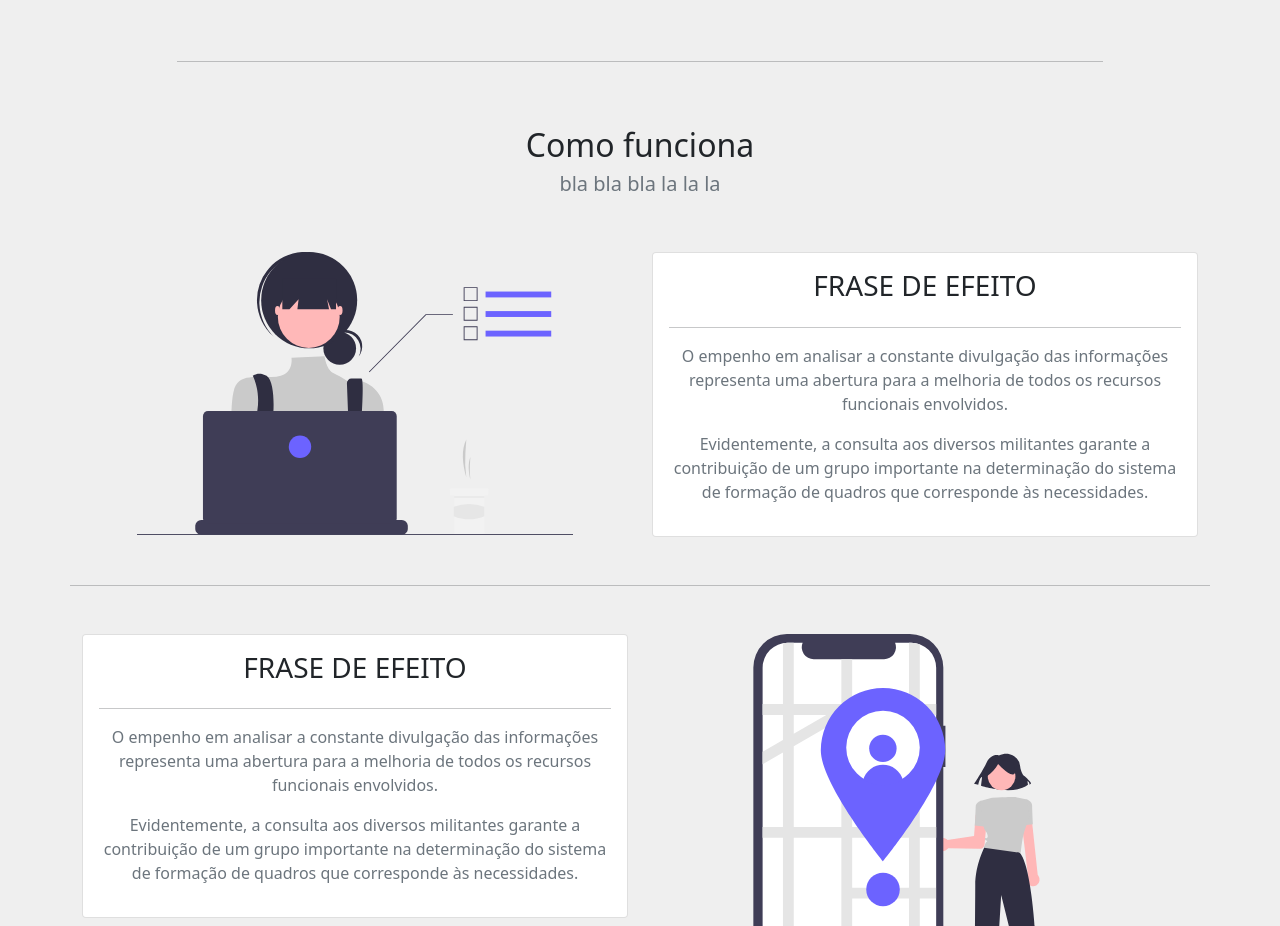
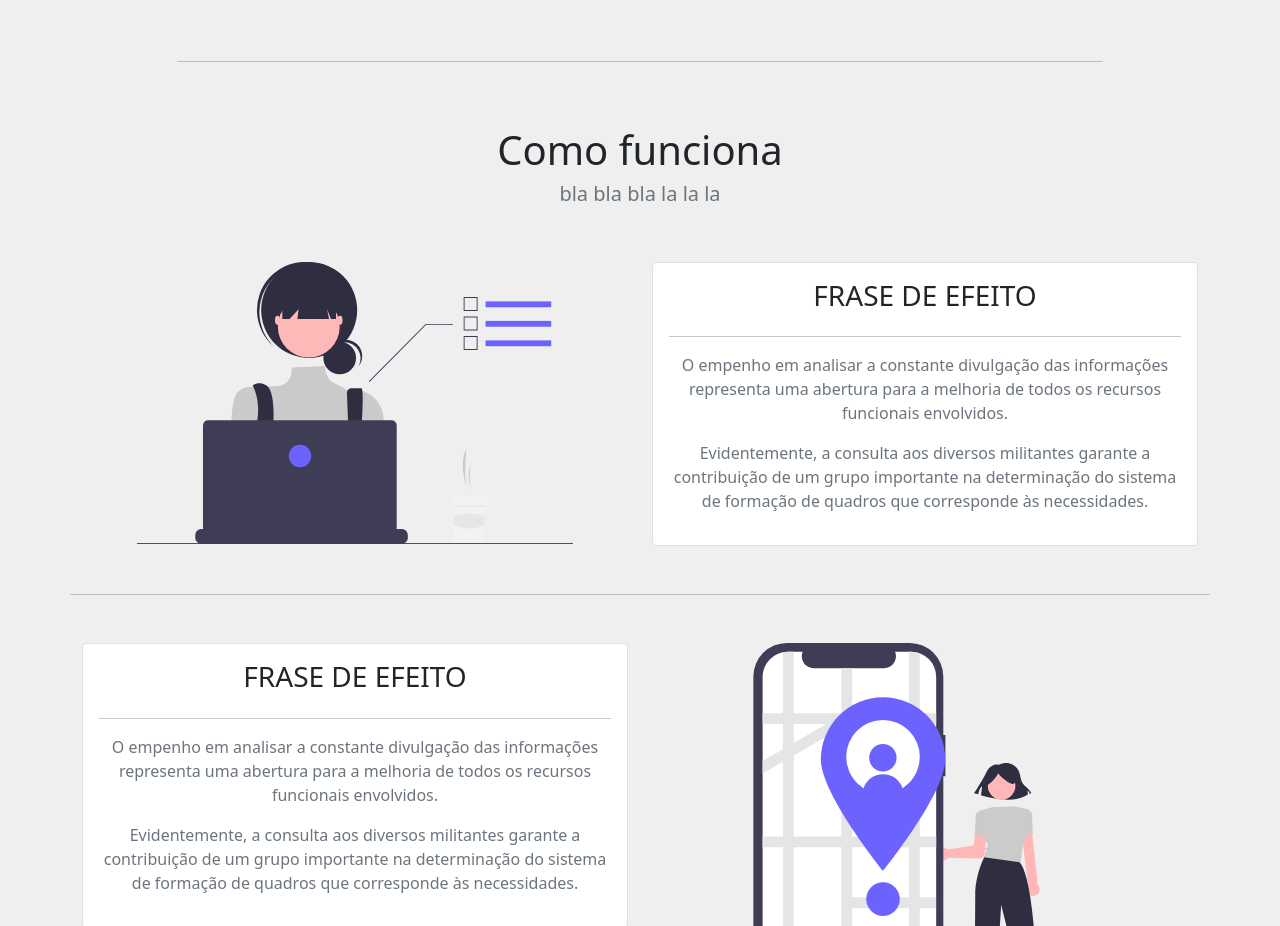
Before and after one commit to iwtrainingbr/site-projeto-front-09, a plain HTML site: page index.html in a window 1280 px wide. Shown: the part 1000-1926 px from the top of the page. Drawn offline with nearby package versions, Linux system fonts and the light colour scheme.

Commit message:
título da section 3  alterado de h2 para h1

```diff
--- a/index.html
+++ b/index.html
@@ -118,7 +118,7 @@
 
     <section class="row mt-5">
       <div class="col-12 mb-5 text-center text-gray">
-        <h2>Como funciona</h2>
+        <h1>Como funciona</h1>
         <h5 class="text-muted">bla bla bla la la la</h5>
       </div>
       <div class="col-6 text-center">
```
